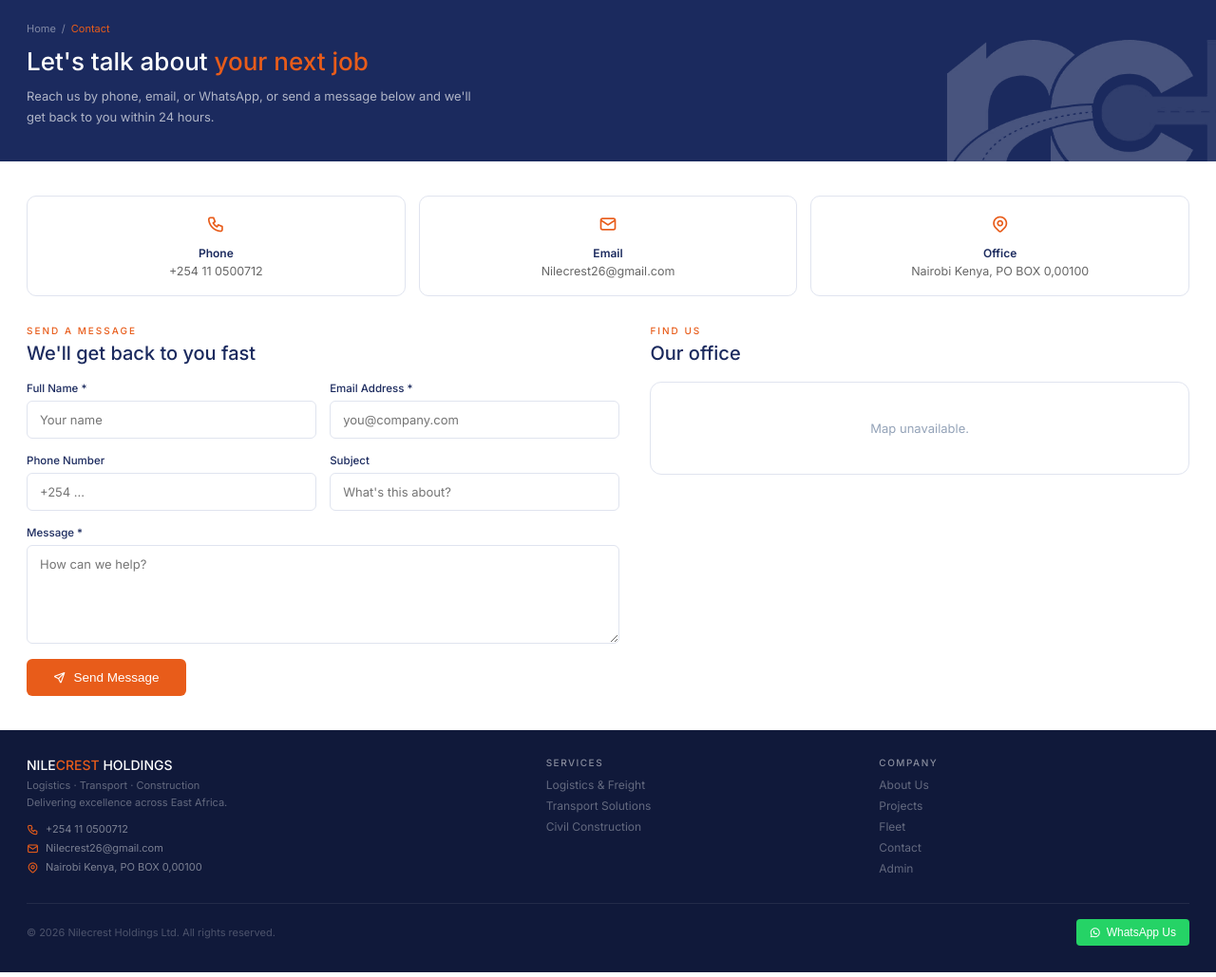
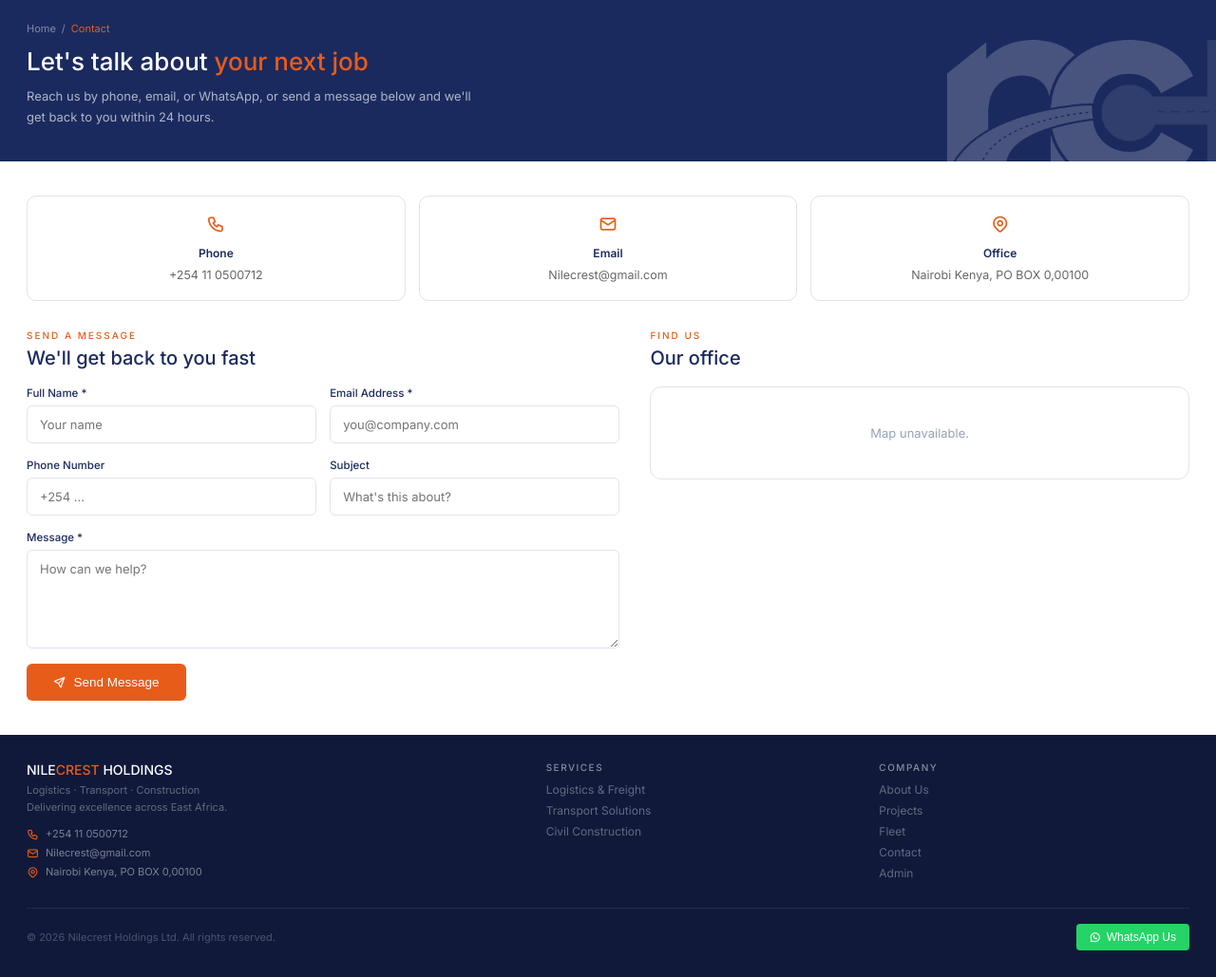
Before and after one commit to Kuolmadul/Nilecrest-Holdings, a website: page public/contact.html in a window 1280 px wide. Shown: the part 88-1117 px from the top of the page at 95% size. Drawn offline with Linux system fonts and the light colour scheme; no server answers.

Commit message:
Update contact email

```diff
--- a/public/assets/css/style.css
+++ b/public/assets/css/style.css
@@ -62,6 +62,7 @@ img { max-width: 100%; display: block; }
 .hero-contacts { display: flex; gap: 20px; flex-wrap: wrap; position: relative; z-index: 1; }
 .hero-contact-item { display: flex; align-items: center; gap: 7px; font-size: 12px; color: rgba(255,255,255,0.55); }
 .hero-contact-item i { color: #E85C1A; font-size: 14px; }
+.hero-contact-item:hover { color: rgba(255,255,255,0.85); }
 
 /* ===== PAGE HEADER (sub-pages) ===== */
 .page-header { background: #1B2A5E; padding: 44px 28px 36px; position: relative; overflow: hidden; }
@@ -141,6 +142,7 @@ img { max-width: 100%; display: block; }
 .footer-contacts { display: flex; flex-direction: column; gap: 6px; }
 .footer-contact { display: flex; align-items: center; gap: 7px; font-size: 11px; color: rgba(255,255,255,0.45); }
 .footer-contact i { color: #E85C1A; font-size: 13px; }
+.footer-contact:hover { color: rgba(255,255,255,0.75); }
 .footer-col-title { font-size: 10px; font-weight: 500; color: rgba(255,255,255,0.5); text-transform: uppercase; letter-spacing: 1.5px; margin-bottom: 10px; }
 .footer-col a { display: block; font-size: 12px; color: rgba(255,255,255,0.35); margin-bottom: 7px; }
 .footer-col a:hover { color: #E85C1A; }
@@ -240,6 +242,7 @@ img { max-width: 100%; display: block; }
 .contact-info-icon { font-size: 20px; color: #E85C1A; margin-bottom: 10px; }
 .contact-info-title { font-size: 12px; font-weight: 600; color: #1B2A5E; margin-bottom: 4px; }
 .contact-info-val { font-size: 12.5px; color: #666; }
+.contact-info-val:hover { color: #E85C1A; }
 .contact-grid { display: grid; grid-template-columns: 1.1fr 1fr; gap: 32px; align-items: start; }
 
 /* ===== SHARED: team / values (About page) ===== */
--- a/public/contact.html
+++ b/public/contact.html
@@ -40,17 +40,17 @@
     <div class="contact-info-card">
       <div class="contact-info-icon"><i class="ti ti-phone" aria-hidden="true"></i></div>
       <div class="contact-info-title">Phone</div>
-      <div class="contact-info-val" id="infoPhone">+254 11 0500712</div>
+      <a class="contact-info-val" id="infoPhone" href="tel:+254110500712">+254 11 0500712</a>
     </div>
     <div class="contact-info-card">
       <div class="contact-info-icon"><i class="ti ti-mail" aria-hidden="true"></i></div>
       <div class="contact-info-title">Email</div>
-      <div class="contact-info-val" id="infoEmail">Nilecrest26@gmail.com</div>
+      <a class="contact-info-val" id="infoEmail" href="mailto:Nilecrest@gmail.com">Nilecrest@gmail.com</a>
     </div>
     <div class="contact-info-card">
       <div class="contact-info-icon"><i class="ti ti-map-pin" aria-hidden="true"></i></div>
       <div class="contact-info-title">Office</div>
-      <div class="contact-info-val" id="infoAddress">Nairobi Kenya, PO BOX 0,00100</div>
+      <a class="contact-info-val" id="infoAddress" href="https://www.google.com/maps/search/?api=1&query=Nairobi+Kenya+PO+BOX+0,00100" target="_blank" rel="noopener">Nairobi Kenya, PO BOX 0,00100</a>
     </div>
   </div>
 
@@ -104,9 +104,9 @@
       <div class="footer-brand">NILE<em>CREST</em> HOLDINGS</div>
       <div class="footer-tagline">Logistics &middot; Transport &middot; Construction<br>Delivering excellence across East Africa.</div>
       <div class="footer-contacts">
-        <div class="footer-contact"><i class="ti ti-phone" aria-hidden="true"></i> +254 11 0500712</div>
-        <div class="footer-contact"><i class="ti ti-mail" aria-hidden="true"></i> Nilecrest26@gmail.com</div>
-        <div class="footer-contact"><i class="ti ti-map-pin" aria-hidden="true"></i> Nairobi Kenya, PO BOX 0,00100</div>
+        <a class="footer-contact" href="tel:+254110500712"><i class="ti ti-phone" aria-hidden="true"></i> +254 11 0500712</a>
+        <a class="footer-contact" href="mailto:Nilecrest@gmail.com"><i class="ti ti-mail" aria-hidden="true"></i> Nilecrest@gmail.com</a>
+        <a class="footer-contact" href="https://www.google.com/maps/search/?api=1&query=Nairobi+Kenya+PO+BOX+0,00100" target="_blank" rel="noopener"><i class="ti ti-map-pin" aria-hidden="true"></i> Nairobi Kenya, PO BOX 0,00100</a>
       </div>
     </div>
     <div class="footer-col">
```
Also changed, not shown: public/about.html (+3 -3 lines), public/fleet.html (+3 -3 lines), public/index.html (+6 -6 lines), public/projects.html (+3 -3 lines), public/quote.html (+3 -3 lines), public/services.html (+3 -3 lines).
